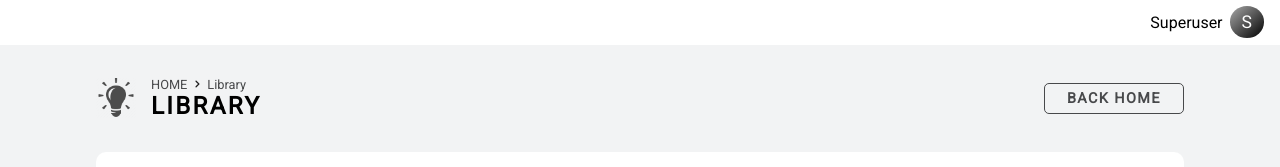
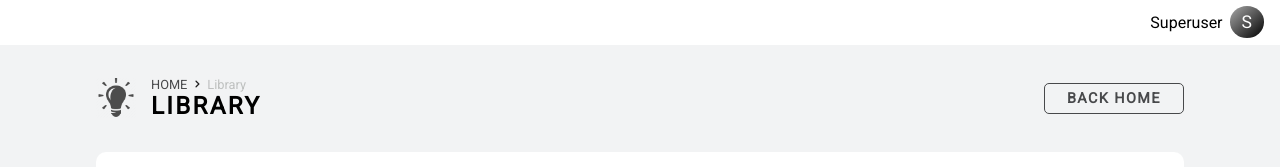
Before and after one commit to fenvenfen/the_best_program, an Angular app in the folder angular-app/: page /home in a window 1280 px wide. Both pictures are taken after a click on the button "Open Library". Shown: the top 167 px of the page. Built offline with nearby package versions, Linux system fonts and the light colour scheme.

Commit message:
Added active class to active route

```diff
--- a/angular-app/src/app/nav-bar/nav-bar.component.html
+++ b/angular-app/src/app/nav-bar/nav-bar.component.html
@@ -5,8 +5,10 @@
             <div class="Nav-bar_info_breadcrumbs">
                 <a [routerLink]="['/home']">HOME</a>
                 <ng-container *ngFor="let route of currentRouteUrlArray">
-                        <img class="Nav-bar_info_breadcrumbs_arrow" src="/assets/arrow.svg">
-                        <a (click)="goToClickedRoute(route)">{{route | titlecase}}</a>
+                    <img class="Nav-bar_info_breadcrumbs_arrow" src="/assets/arrow.svg">
+                    <a routerLinkActive="Active"
+                       [routerLinkActiveOptions]="{exact: true}"
+                       [routerLink]="getClickedRoute(route)">{{route | titlecase}}</a>
                 </ng-container>
             </div>
             <p class="Nav-bar_info_current-page">{{currentPage | uppercase}}</p>
--- a/angular-app/src/app/nav-bar/nav-bar.component.ts
+++ b/angular-app/src/app/nav-bar/nav-bar.component.ts
@@ -33,9 +33,8 @@ export class NavBarComponent implements OnInit, OnDestroy {
     } else this.currentPage = 'Home';
   }
 
-  goToClickedRoute(route: string) {
+  getClickedRoute(route: string) {
     const neededRouterLinkArray = this.currentRouteUrlArray.slice(0, this.currentRouteUrlArray.indexOf(route) + 1);
-    const neededRouterLink = `/${neededRouterLinkArray.join('/')}`;
-    this.router.navigate([neededRouterLink]);
+    return `/${neededRouterLinkArray.join('/')}`;
   }
 }
```
